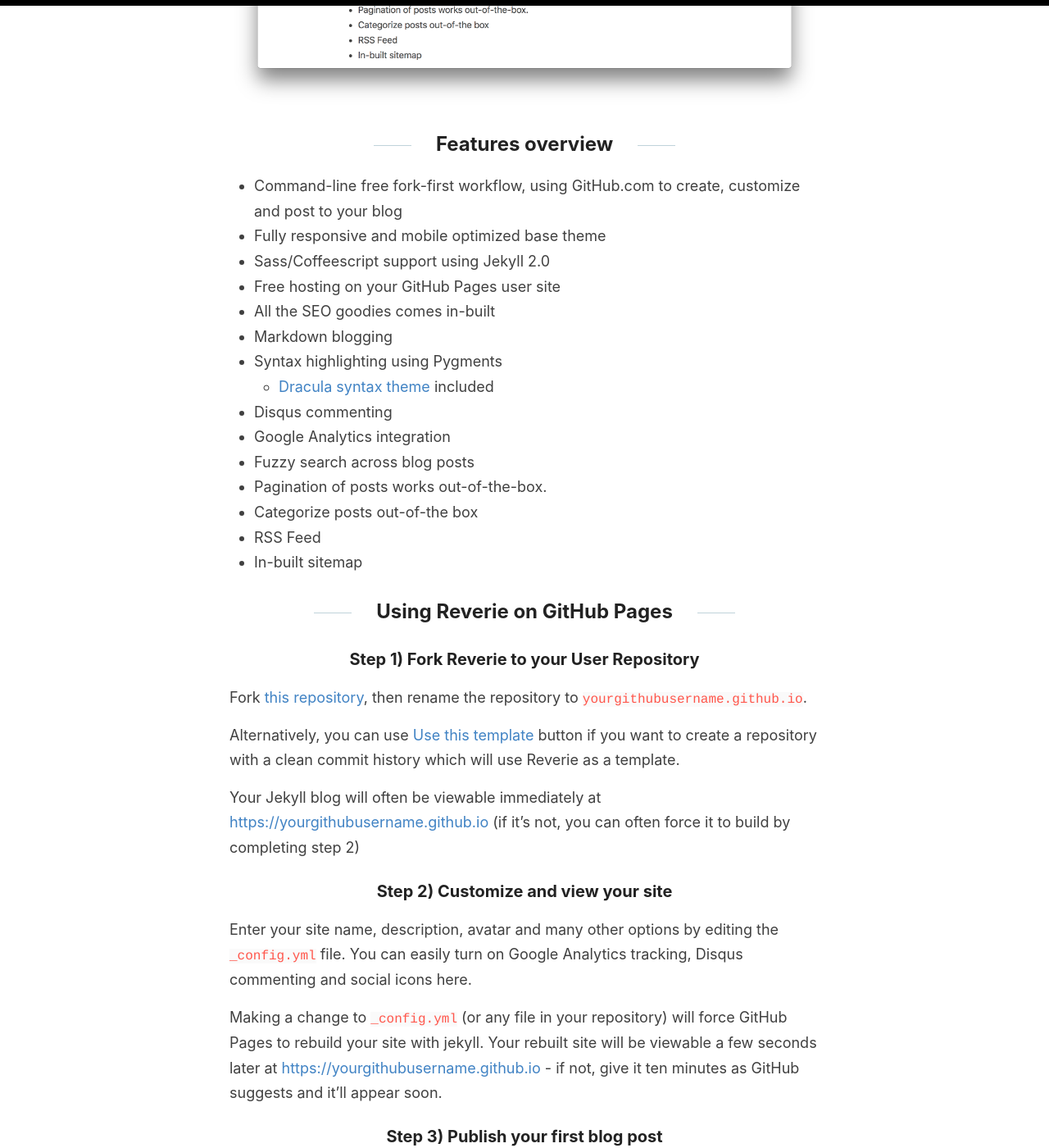
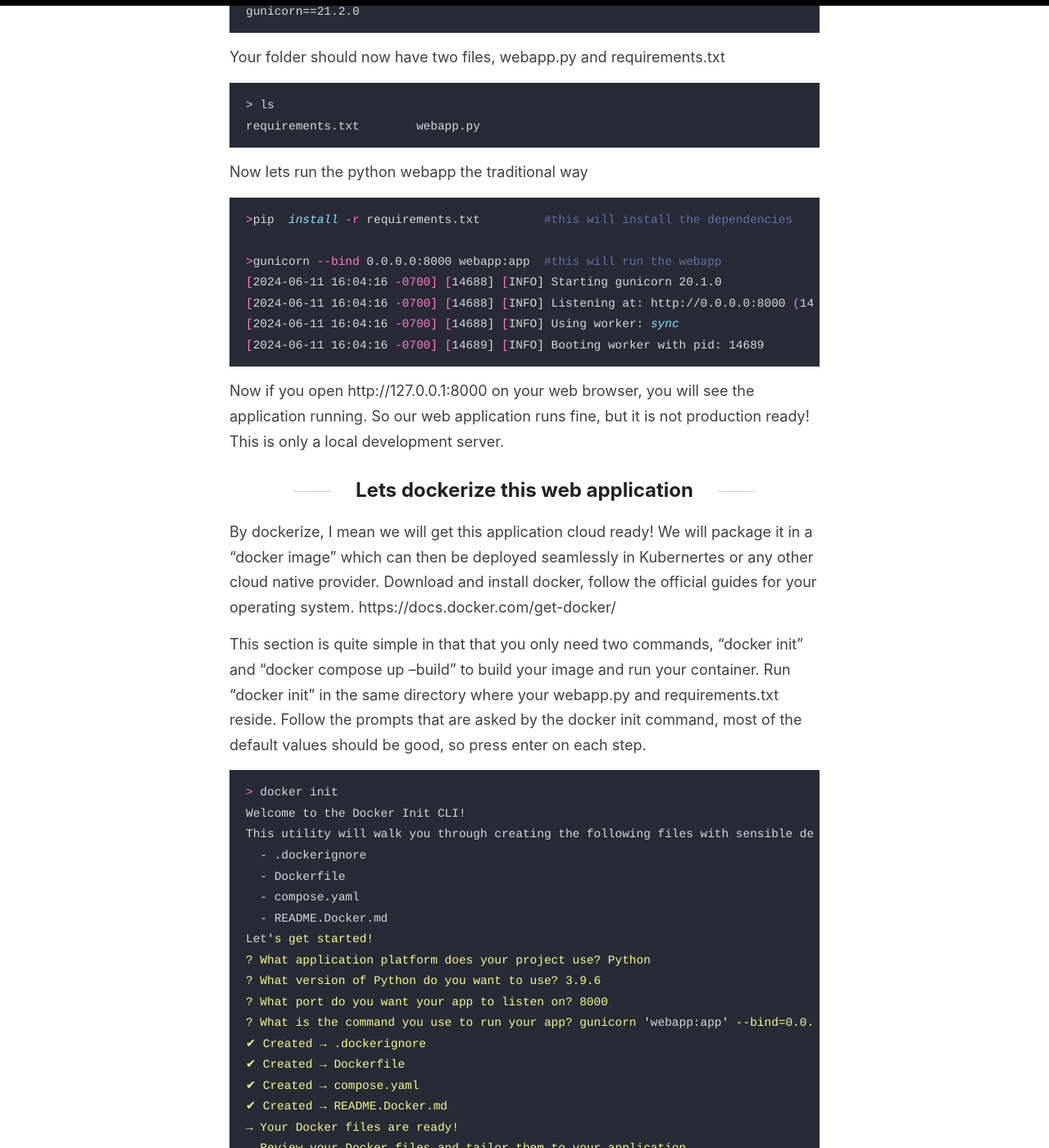
Before and after one commit to tgangte/tgangte.github.io, a Jekyll site: the page built from _posts/2019-02-13-introducing-reverie-jekyll-theme.md, in a window 1280 px wide and 1400 px high, scrolled down 1153 px. Shown: the whole window at 82% size. Built offline with Jekyll 4.4.1, drawn with Linux system fonts in a browser that asks for light colours; comment, search, counter and statistics services are not loaded; some of the changed text lies outside the part shown.

Commit message:
Update 2019-02-13-introducing-reverie-jekyll-theme.md

````diff
--- a/_posts/2019-02-13-introducing-reverie-jekyll-theme.md
+++ b/_posts/2019-02-13-introducing-reverie-jekyll-theme.md
@@ -1,85 +1,146 @@
 ---
 layout: post
-title: Introducing Reverie - A ridiculously elegant Jekyll theme
-categories: [Miscellaneous, Jekyll]
+title: Getting Started - Build and deploy a ridiculously simple python application with Docker
+categories: [Tutorial, Devops, Cloud, SRE, 101]
 ---
 
-[Reverie](https://github.com/amitmerchant1990/reverie) is a [Jekyll](https://jekyllrb.com/)-powered theme which is simple and opinionated. It's actually a fork of [jekyll-now](https://github.com/barryclark/jekyll-now) with some additional features and personal touches which I've implemented to suit my needs for my blog.
+Let's build a simple and straightforward website that's written in Python. It's a real site, quite basic, and greets visitors with a 'Hello’ greeting with some small talk of the weather. Docker is perfect for running and containerizing this application, so that we can deploy it anywhere later.
 
-This is a plug-and-play Jekyll theme which you can use on GitHub Pages without even setting up a local environment.
+Here are the objectives of this article:
+* Learn to create a simple python web application
+* Learn to create a docker image
+* Learnt to deploy and distrubite a docker image
 
-![](/images/reverie-demo.png)
+## Lets build the python web application
+Open your favorite text editor (VIM on Macbook is used here) and paste the application code, and save it as webapp.py in a clean directory. I used a directory called python-docker-homepage. This will become your docker image name later.
+```python
+from flask import Flask
+app = Flask(__name__)
+@app.route('/')
+def home():
+    return '<h1>Hello and welcome to your new homepage! The weather is lovely isnt it!</h1>'
+if __name__ == "__main__":
+    app.run(debug=False)
+```
+We are using the python Flask web framework here, it listens on / endpoint and returns with the Hello message.
+You also need a requirements.txt file that will contain all the modules we will need.
+```
+flask==3.0.1
+gunicorn==21.2.0
+```
+Your folder should now have two files, webapp.py and requirements.txt
+```
+> ls
+requirements.txt	webapp.py
+```
+Now lets run the python webapp the traditional way
+```bash
+>pip  install -r requirements.txt         #this will install the dependencies
 
-## Features overview
+>gunicorn --bind 0.0.0.0:8000 webapp:app  #this will run the webapp
+[2024-06-11 16:04:16 -0700] [14688] [INFO] Starting gunicorn 20.1.0
+[2024-06-11 16:04:16 -0700] [14688] [INFO] Listening at: http://0.0.0.0:8000 (14688)
+[2024-06-11 16:04:16 -0700] [14688] [INFO] Using worker: sync
+[2024-06-11 16:04:16 -0700] [14689] [INFO] Booting worker with pid: 14689
+```
+ Now if you open http://127.0.0.1:8000 on your web browser, you will see the application running.
+ So our web application runs fine, but it is not production ready!  This is only a local development server.
 
-- Command-line free fork-first workflow, using GitHub.com to create, customize and post to your blog
-- Fully responsive and mobile optimized base theme
-- Sass/Coffeescript support using Jekyll 2.0
-- Free hosting on your GitHub Pages user site
-- All the SEO goodies comes in-built
-- Markdown blogging
-- Syntax highlighting using Pygments
-    - [Dracula syntax theme](https://draculatheme.com/) included
-- Disqus commenting
-- Google Analytics integration
-- Fuzzy search across blog posts
-- Pagination of posts works out-of-the-box.
-- Categorize posts out-of-the box
-- RSS Feed
-- In-built sitemap
+## Lets dockerize this web application
 
-<div style="text-align: center;">
- <script async type="text/javascript" src="//cdn.carbonads.com/carbon.js?serve=CE7D6KJY&placement=wwwamitmerchantcom" id="_carbonads_js"></script>
-</div>
 
-## Using Reverie on GitHub Pages
+By dockerize, I mean we will get this application cloud ready! We will package it in a "docker image" which can then be deployed seamlessly in Kubernertes or any other cloud native provider.
+Download and install docker, follow the official guides for your operating system. https://docs.docker.com/get-docker/
 
-### Step 1) Fork Reverie to your User Repository
+This section is quite simple in that that you only need two commands, "docker init" and  "docker compose up --build" to build your image and run your container.
+Run "docker init" in the same directory where your webapp.py and requirements.txt reside. Follow the prompts that are asked by the docker init command, most of the default values should be good, so press enter on each step.
 
-Fork [this repository](https://github.com/amitmerchant1990/reverie), then rename the repository to `yourgithubusername.github.io`.
+```bash
+> docker init
+Welcome to the Docker Init CLI!
+This utility will walk you through creating the following files with sensible defaults for your project:
+  - .dockerignore
+  - Dockerfile
+  - compose.yaml
+  - README.Docker.md
+Let's get started!
+? What application platform does your project use? Python
+? What version of Python do you want to use? 3.9.6
+? What port do you want your app to listen on? 8000
+? What is the command you use to run your app? gunicorn 'webapp:app' --bind=0.0.0.0:8000
+✔ Created → .dockerignore
+✔ Created → Dockerfile
+✔ Created → compose.yaml
+✔ Created → README.Docker.md
+→ Your Docker files are ready!
+  Review your Docker files and tailor them to your application.
+  Consult README.Docker.md for information about using the generated files.
+What's next?
+  Start your application by running → docker compose up --build
+  Your application will be available at http://localhost:8000
 
-Alternatively, you can use [Use this template](https://github.com/amitmerchant1990/reverie/generate) button if you want to create a repository with a clean commit history which will use Reverie as a template.
+```
+This init command creates a few files for you, view the Dockerfile and compose.yaml to understand better.
 
-Your Jekyll blog will often be viewable immediately at <https://yourgithubusername.github.io> (if it's not, you can often force it to build by completing step 2)
+Now lets run the next command to actually run the docker container. This will run the application "detached", in the background.
 
-### Step 2) Customize and view your site
+```bash
+> docker compose up --build -d
 
-Enter your site name, description, avatar and many other options by editing the `_config.yml` file. You can easily turn on Google Analytics tracking, Disqus commenting and social icons here.
+[+] Building 2.2s (12/12) FINISHED                                                                                                                            docker:desktop-linux
+ => [server internal] load build definition from Dockerfile                                                                                                                   0.0s
+ => => transferring dockerfile: 1.68kB                                                                                                                                        0.0s
+ => [server] resolve image config for docker-image://docker.io/docker/dockerfile:1                                                                                            1.4s
+ => CACHED [server] docker-image://docker.io/docker/dockerfile:1@sha256:a57df69d0ea827fb726649162813635de6f17269be781f696fbfdf2d83dda33e                                      0.0s
+ => [server internal] load metadata for docker.io/library/python:3.9.6-slim                                                                                                   0.6s
+ => [server internal] load .dockerignore                                                                                                                                      0.0s
+ => => transferring context: 671B                                                                                                                                             0.0s
+ => [server base 1/5] FROM docker.io/library/python:3.9.6-slim@sha256:4115592fd52679fb3d9e8c513cae33ad3fdd64747b64d32b504419d7118bcd7c                                        0.0s
+ => [server internal] load build context                                                                                                                                      0.0s
+ => => transferring context: 139B                                                                                                                                             0.0s
+ => CACHED [server base 2/5] WORKDIR /app                                                                                                                                     0.0s
+ => CACHED [server base 3/5] RUN adduser     --disabled-password     --gecos ""     --home "/nonexistent"     --shell "/sbin/nologin"     --no-create-home     --uid "10001"  0.0s
+ => CACHED [server base 4/5] RUN --mount=type=cache,target=/root/.cache/pip     --mount=type=bind,source=requirements.txt,target=requirements.txt     python -m pip install   0.0s
+ => CACHED [server base 5/5] COPY . .                                                                                                                                         0.0s
+ => [server] exporting to image                                                                                                                                               0.0s
+ => => exporting layers                                                                                                                                                       0.0s
+ => => writing image sha256:80a1676ca3741b72d0053473bf0dfae610ff1a67db15d5d195e5bef46dd0620b                                                                                  0.0s
+ => => naming to docker.io/library/python-docker-homepage-server                                                                                                              0.0s
+[+] Running 1/1
+ ✔ Container python-docker-homepage-server-1  Started
 
-Making a change to `_config.yml` (or any file in your repository) will force GitHub Pages to rebuild your site with jekyll. Your rebuilt site will be viewable a few seconds later at <https://yourgithubusername.github.io> - if not, give it ten minutes as GitHub suggests and it'll appear soon.
+```
+Now open the following links localhost:8000 or  http://127.0.0.1:8000 on your web browser and you will be greeted by your web application.
+![](/images/hello-and-welcome-blog001.png)
 
-### Step 3) Publish your first blog post
 
-Create a new file called `/_posts/2019-2-13-Hello-World.md` to publish your first blog post. That's all you need to do to publish your first blog post! This [Markdown Cheatsheet](https://github.com/adam-p/markdown-here/wiki/Markdown-Cheatsheet) might come in handy while writing the posts.
+Here are a couple of commands to manage your application.
+```bash
+>docker ps   #see your docker images
+CONTAINER ID   IMAGE                           COMMAND                  CREATED          STATUS          PORTS      NAMES
+39b445a106d4   python-docker-homepage-server   "/bin/sh -c 'gunicor…"   58 minutes ago   Up 2 minutes    0.0.0.0:8000->8000/tcp   python-docker-homepage-server-1
+>docker compose down   # shut down your application
+```
+## Lets publish our image to to a docker registry
 
-> You can add additional posts in the browser on GitHub.com too! Just hit the <kbd>Create new file</kbd> button in `/_posts/` to create new content. Just make sure to include the [front-matter](http://jekyllrb.com/docs/frontmatter/) block at the top of each new blog post and make sure the post's filename is in this format: year-month-day-title.md
+Now let us publish this image to the docker registry, so that we can easily distibute  our software and deploy it in kubernetes later!
+```
+>docker login #create a free docker account on hub.docker.com
+>docker image ls  #find out your docker image name
+REPOSITORY                      TAG       IMAGE ID       CREATED             SIZE
+python-docker-homepage-server   latest    300424b1b196   4 minutes ago       124MB
+>docker tag python-docker-homepage-server eternallycurious/python-docker-homepage-server #docker tag imagename YOUR-USER-NAME/image-name
+>docker push eternallycurious/python-docker-homepage-server   #this pushes to the repository
+Using default tag: latest
+The push refers to repository [docker.io/eternallycurious/python-docker-homepage-server]
+9ad9eb2501f9: Pushed
+86c485a03b6d: Mounted from library/python
+latest: digest: sha256:b90048b139527619d53559c8a75b9g1323481fb54886d8142b8a3956754eb408 size: 2202
+```
+This completes the publication to a registry. Effectively, "eternallycurious/python-docker-homepage-server" becomes a unique string that can be used to download the application. It is also searchable on the docker hub website. https://hub.docker.com/r/eternallycurious/python-docker-homepage-server
 
-## Using Categories in Reverie
+Now this command can be run in any machine in the world, and the application will be deployed and run there! Run this to stop the container: "docker stop CONTAINERID"
 
-You can categorize your content based on `categories` in Reverie. For this, you just need to add `categories` in front matter like below:
-
-For adding single category:
-
-```md
-categories: JavaScript
 ```
-
-For adding multiple categories:
-
-```md
-categories: [PHP, Laravel]
+>docker run -dp 0.0.0.0:8000:8000 eternallycurious/python-docker-homepage-server
 ```
-
-The contegorized content can be shown over this URL: <https://yourgithubusername.github.io/categories/>
-
-## RSS
-
-The generated [RSS feed](https://en.wikipedia.org/wiki/RSS) of your blog can be found at <https://yourgithubusername.github.io/feed>. You can see the example RSS feed over [here](https://www.amitmerchant.com/reverie/feed).
-
-## Sitemap
-
-The generated sitemap of your blog can be found at <https://yourgithubusername.github.io/sitemap>. You can see the example sitemap feed over [here](https://www.amitmerchant.com/reverie/sitemap).
-
-## License
-
-MIT
````
